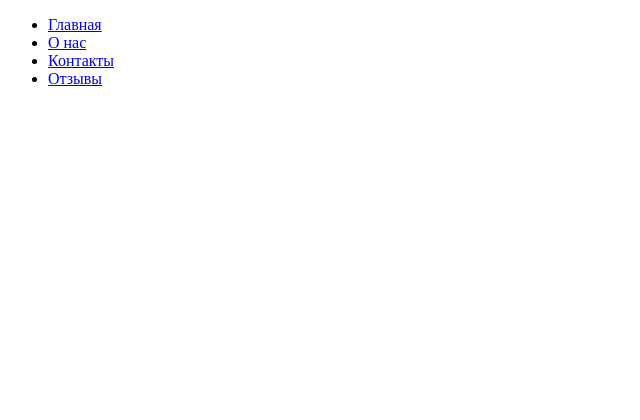
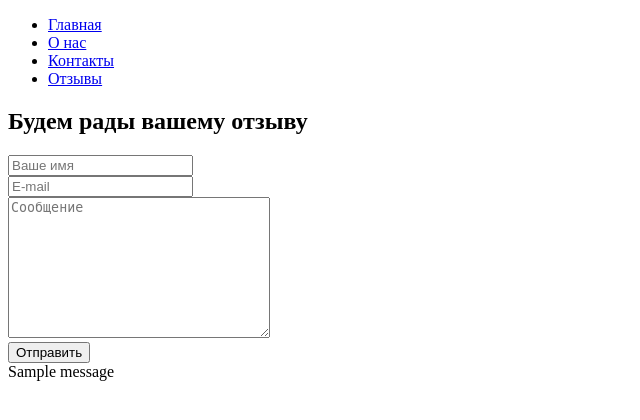
Before and after one commit to rhinci/NewsBlog-website, a Django app: page /feedback/ in a window 1280 px wide. Shown: the top 420 px of the page, without its empty margins (0-640 px from the left). Run offline with Django 4.2, Linux system fonts and the light colour scheme; tables that the repository leaves empty hold one stand-in row (values such as "Sample post"); one stand-in notice (Sample message) is shown.

Commit message:
feedback form

```diff
--- /dev/null
+++ b/blog/forms.py
@@ -0,0 +1,16 @@
+from django import forms
+
+class ContactForm(forms.Form):
+    name = forms.CharField(
+        min_length=2, required=True, widget=forms.TextInput(
+            attrs={'placeholder': 'Ваше имя'}
+        )
+    )
+    email = forms.EmailField(
+        required=True, widget=forms.TextInput(
+            attrs={'placeholder': 'E-mail'}
+        )
+    )
+    message = forms.CharField(min_length=2, required=True, widget=forms.Textarea(
+        attrs={'placeholder': 'Сообщение', 'cols': 30, 'rows': 9}
+    ))
--- a/blog/templates/blog/feedback.html
+++ b/blog/templates/blog/feedback.html
@@ -1 +1,28 @@
 {% extends "base.html" %}
+
+{% block body %}
+<h2>Будем рады вашему отзыву</h2>
+<form method="post" action="">
+  {% csrf_token %}
+  <div>
+    {{ form.name }}<br>
+    {% for err in form.name.errors %}<small style="color:red">{{ err }}</small><br>{% endfor %}
+  </div>
+  <div>
+    {{ form.email }}<br>
+    {% for err in form.email.errors %}<small style="color:red">{{ err }}</small><br>{% endfor %}
+  </div>
+  <div>
+    {{ form.message }}<br>
+    {% for err in form.message.errors %}<small style="color:red">{{ err }}</small><br>{% endfor %}
+  </div>
+
+  <button type="submit">Отправить</button>
+</form>
+
+{% if messages %}
+  {% for m in messages %}
+    {{ m }}
+  {% endfor %}
+{% endif %}
+{% endblock body %}
--- a/blog/urls.py
+++ b/blog/urls.py
@@ -2,9 +2,10 @@ from django.urls import path
 from . import views
 
 urlpatterns = [
-    path('', views.index, name='index'),                    # /
-    path('about/', views.about, name='about'),              # /about
-    path('contacts/', views.contacts, name='contacts'),        # /contacts
-    path('feedback/', views.feedback, name='feedback'),     # /feedback
-    path('news/<int:id>/', views.news, name='news'),  # /news/<int:id>
+    path('', views.index, name='index'),
+    path('about/', views.about, name='about'),
+    path('contacts/', views.contacts, name='contacts'),
+    path('feedback/', views.feedback, name='feedback'),
+    path('news/<int:id>/', views.news, name='news'),
+#    path('feedback/success/', views.success, name='success_url'),
 ]
--- a/blog/views.py
+++ b/blog/views.py
@@ -1,6 +1,9 @@
-from django.shortcuts import render
+from django.shortcuts import render, redirect
 import datetime
 from django.http import Http404
+from django import forms
+from .forms import ContactForm
+from django.contrib import messages
 
 ARTICLES = [
     {'id': 1, 'title': 'Первая статья', 'content': 'Текст 1', 'date': datetime.date.today()},
@@ -17,8 +20,22 @@ def contacts(request):
     return render(request, 'blog/contacts.html')
 
 def feedback(request):
+    context = {}
+    if request.method == 'POST':
+        form = ContactForm(request.POST)
+        if form.is_valid():
+            # Доступ к очищённым данным:
+            name = form.cleaned_data['name']
+            email = form.cleaned_data['email']
+            message_text = form.cleaned_data['message']
+            # Здесь можно обработать данные: отправить письмо, сохранить в БД и т.п.
+            # Например: send_mail(...), Model.objects.create(...)
 
-    return render(request, 'blog/feedback.html')
+            messages.success(request, "Спасибо! Сообщение отправлено.")
+            return redirect('feedback')  # замените на имя вашего URL или на redirect(request.path)
+    else:
+        form = ContactForm()
+    return render(request, 'blog/feedback.html', {'form': form})
 
 def news(request, id):
     article = next((a for a in ARTICLES if a['id'] == id), None)
--- a/templates/index.html
+++ b/templates/index.html
@@ -4,7 +4,7 @@
 
 {% block body %}
 
-<h1>Добро пожаловать в новостной блок!</h1>
+<h1>Добро пожаловать в новостной блог!</h1>
 <ul>
 {% for article in articles %}
     <li>
```
